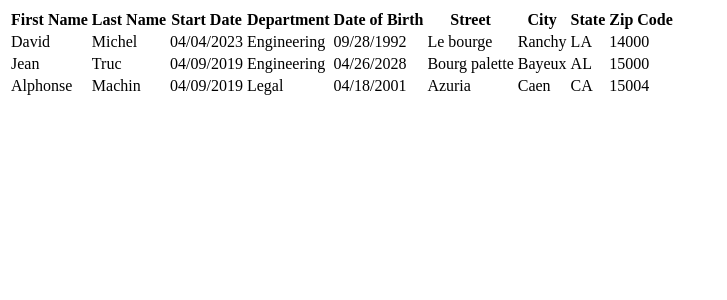
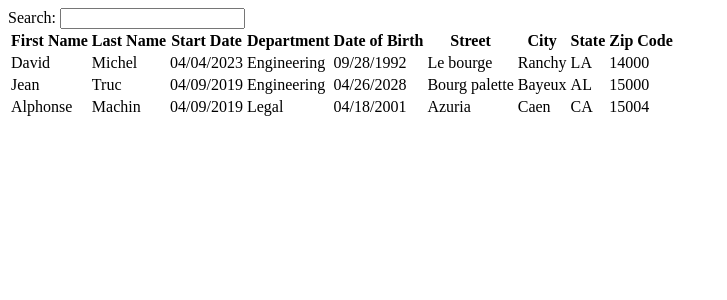
Before and after one commit to david-mi/DAJR_React_Table, a React (Vite) app: page / in a window 1280 px wide. Shown: the top 300 px of the page, without its empty margins (0-727 px from the left). Built offline with nearby package versions, Linux system fonts and the light colour scheme.

Commit message:
feat: implement global search from react-table #2

```diff
--- a/src/Table.tsx
+++ b/src/Table.tsx
@@ -1,4 +1,5 @@
-import { useTable, useSortBy } from "react-table"
+import { useTable, useSortBy, useGlobalFilter } from "react-table"
+import GlobalFilter from "./GlobalFilter"
 
 interface Props {
   data: {
@@ -17,17 +18,22 @@ function Table({ columns, data }: Props) {
     headerGroups,
     rows,
     prepareRow,
+    state,
+    setGlobalFilter
   } = useTable(
     {
       columns,
       data,
     },
-    useSortBy,
+    useGlobalFilter,
+    useSortBy
   )
 
+  const { globalFilter } = state
 
   return (
     <>
+      <GlobalFilter filter={globalFilter} setFilter={setGlobalFilter} />
       <table {...getTableProps()}>
         <thead>
           {headerGroups.map(headerGroup => (
```
